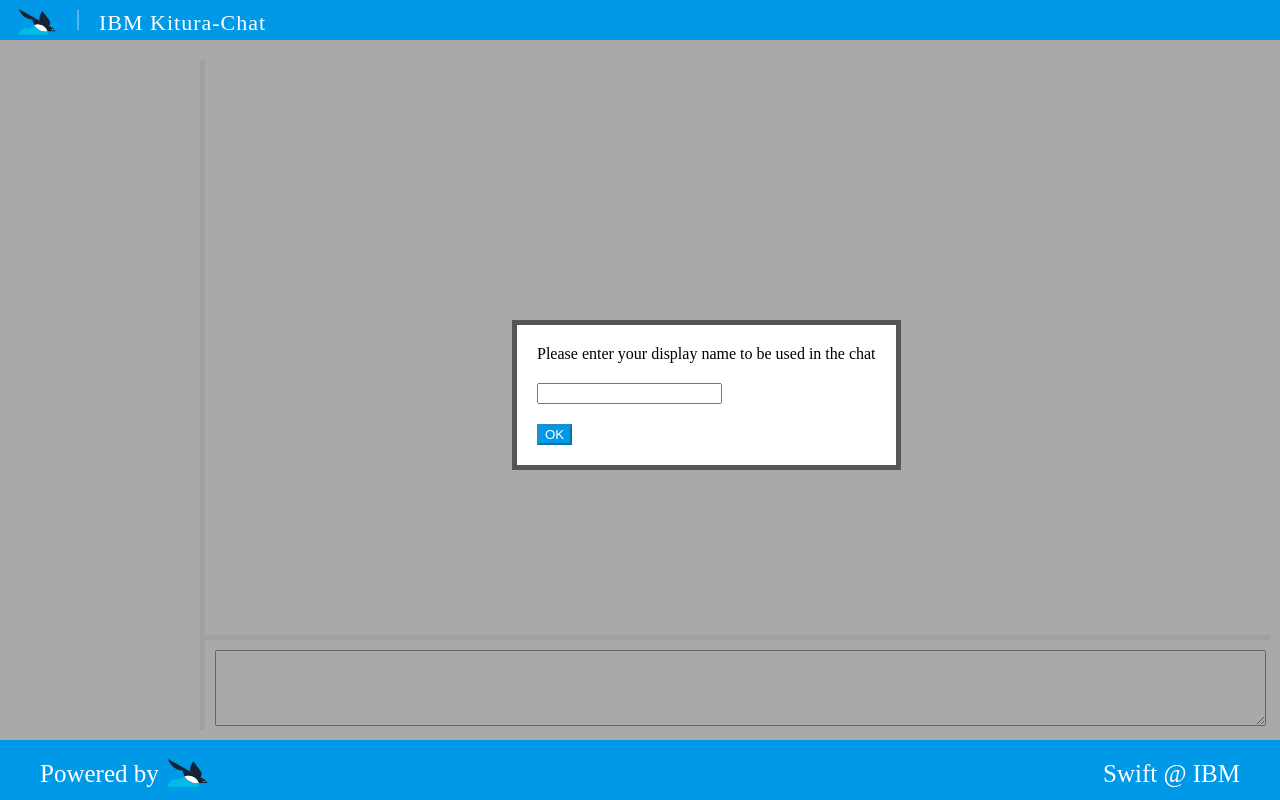
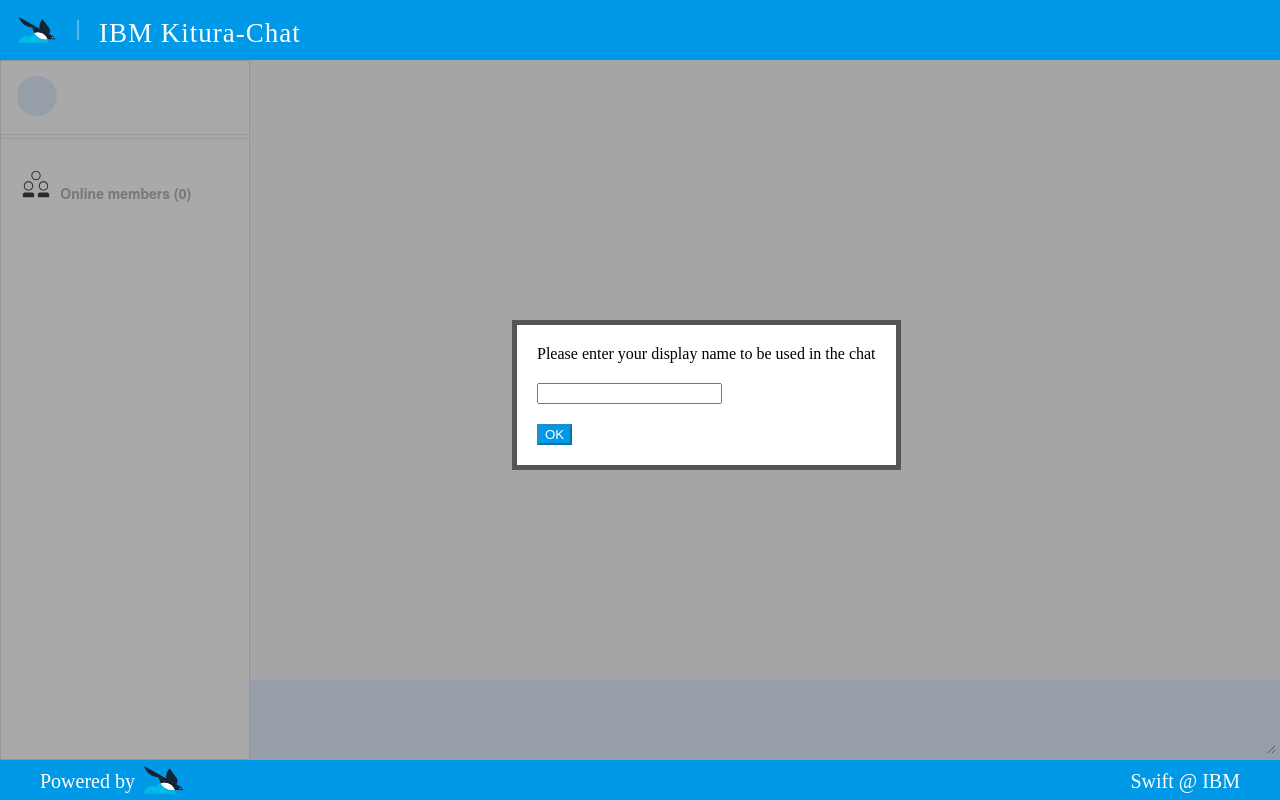
Before and after one commit to IBM-Swift-Sunset/Kitura-Chat-Server, a website: page public/index.html in a window 1280 px wide. Drawn offline with nearby package versions, Linux system fonts and the light colour scheme.

Commit message:
IBM-Swift/Kitura#33 Migrate to look and feel from designer. Removed splitters and updated participants area.

```diff
--- a/public/app.js
+++ b/public/app.js
@@ -21,17 +21,15 @@
 
         var titleBar = $('.titleBar');
         var participantsArea = $('.participantsArea');
-        var splitter = $('.splitter');
         var messagesArea = $('.messagesArea');
-        var inputAreaSplitter = $('.inputAreaSplitter');
+        var inputArea = $('.inputArea');
         var footerBar = $('.footerBar');
         var coverFrame = $('.coverFrame')
 
-        splitter.height(totalHeight - titleBar.height() - footerBar.height() - 30);
-        messagesArea.width(totalWidth - participantsArea.width() - splitter.width() - 60);
-        messagesArea.height(inputAreaSplitter.offset().top - messagesArea.offset().top - 30);
-        $('.inputArea').width(totalWidth - participantsArea.width() - splitter.width() - 60);
-        inputAreaSplitter.width(totalWidth-participantsArea.width()-splitter.width() - 40);
+        participantsArea.height(totalHeight - titleBar.height() - footerBar.height() - 2);
+        messagesArea.width(totalWidth - participantsArea.width() - 20);
+        messagesArea.height(inputArea.offset().top - messagesArea.offset().top - 20);
+        inputArea.width(totalWidth - participantsArea.width() - 20);
 
         coverFrame.height(totalHeight - titleBar.height() - footerBar.height());
         coverFrame.offset({top: titleBar.height(), left: 0});
--- a/public/appComponents.js
+++ b/public/appComponents.js
@@ -14,6 +14,18 @@
  limitations under the License.
 */
 (function() {
+
+var initials = function(name) {
+    var parts = name.split(' ');
+    var result;
+    if (parts.length > 1) {
+        result = parts[0].substring(0, 1) + parts[1].substring(0, 1);
+    }
+    else {
+        result = parts[0].substring(0, 2);
+    }
+    return result.toUpperCase()
+}
 
 var setupWebSocketClient = function($scope) {
     var wsProtocol = location.protocol == 'http:' ? 'ws' : 'wss'
@@ -36,7 +48,8 @@
         if (parts.length > 1) {
             switch(parts[0]) {
                 case 'C':
-                    $scope.participants.push({displayName: parts[1], typing: false});
+                    if (parts[1] != $scope.displayName) {
+                        $scope.participants.push({displayName: parts[1], initials: initials(parts[1]), typing: false});
                         $scope.participants.sort(function(a, b) {
                             if (a.displayName > b.displayName) {
                                 return 1
@@ -49,6 +62,7 @@
                             }
                         });
                         $scope.$apply();
+                    }
                     break;
 
                 case 'D':
@@ -80,6 +94,7 @@
                     break;
 
                 case 'S':
+                    if (parts[1] != $scope.displayName) {
                         for (var i=0  ;  i < $scope.participants.length  ;  i++) {
                             if (parts[1] == $scope.participants[i].displayName) {
                                 $scope.participants[i].typing = false;
@@ -87,14 +102,17 @@
                                 break;
                             }
                         }
+                    }
                     break;
 
                 case 'T':
+                    if (parts[1] != $scope.displayName) {
                         for (var i=0  ;  i < $scope.participants.length  ;  i++) {
                             if (parts[1] == $scope.participants[i].displayName) {
                                 $scope.participants[i].typing = true;
                                 $scope.$apply();
                                 break;
+                            }
                         }
                     }
                     break;
@@ -110,12 +128,15 @@
 
 app.controller("chat-controller", function($scope) {
     $scope.participants = [];
+    $scope.participantInitials = {};
     $scope.displayName = "";
+    $scope.initials = "";
     $scope.isTyping = 0;
 
     $scope.displayNameEntered = function() {
         $('.coverFrame').hide();
         $('.displayNameArea').hide();
+        $scope.initials = initials($scope.displayName)
 
         try {
             $scope.client = setupWebSocketClient($scope);
--- a/public/chat.css
+++ b/public/chat.css
@@ -48,7 +48,7 @@
 .footerBar {
     background: #0099e7;
     bottom: 0;
-    height: 60px;
+    height: 40px;
     left: 0;
     position: absolute;
     width: 100%;
@@ -59,7 +59,7 @@
     color: #ffffff;
     display: inline-block;
     font-family: HelveticaNeue-Light;
-    font-size: 25px;
+    font-size: 20px;
     font-weight: 300;
     text-decoration: none;
 }
@@ -67,36 +67,47 @@
 .footerSwift {
     float: right;
     text-align: right;
-    margin: 20px 40px 0 0;
+    margin: 10px 40px 0 0;
 }
 
 .footerText {
-    margin: 20px 5px 0 0;
+    margin: 10px 5px 0 40px;
+    vertical-align: top;
 }
 
 .inputArea {
-    height: 70px;
+    height: 60px;
     position: absolute;
-    left: 205px;
-    bottom: 60px;
-    padding: 10px 10px 20px;
+    left: 250px;
+    bottom: 40px;
+    padding: 10px;
 }
 
-.inputAreaSplitter {
-    height: 5px;
-    position: absolute;
-    left: 205px;
-    bottom: 160px;
-    background-color: #eee;
+.inputAreaField {
+    height: 100%;
+    width: 100%;
+    border: none;
 }
 
 .messagesArea {
     display: inline-block;
     vertical-align: top;
     position: absolute;
-    left: 205px;
-    top: 50px;
+    left: 250px;
+    top: 60px;
     padding: 10px;
+    background-color: #f7f7f8;
+    overflow-y: scroll;
+}
+
+.messageCircle, .messageLocalUserCircle {
+    width: 30px;
+    height: 30px;
+    border-radius: 15px;
+}
+
+.messageCircle {
+    border: solid 1px #bab9b9;
 }
 
 .messageDisplayName {
@@ -122,9 +133,12 @@
     float: right;
 }
 
+.localUserText {
+    background-color: #d8eaff;
+}
+
 .participant {
-    display: inline-block;
-    margin: 5px 5px 0 0;
+    margin: 15px 0 0 16px;
 }
 
 .participantsArea {
@@ -132,31 +146,67 @@
     vertical-align: top;
     position: absolute;
     left: 0px;
-    top: 50px;
-    padding: 10px 10px 10px 20px;
-    width: 170px;
-    height: 80%;
-    color: blue;
-    font-weight: bold;
+    top: 60px;
+    width: 248px;
+    color: #000000;
+    font-family: HelveticaNeue;
+    font-style: normal;
+    font-stretch: normal;
+    font-size: 12px;
+    font-weight: 500;
+    border: solid 1px #d8d8d8;
 }
 
-.splitter {
-    width: 5px;
-    position: absolute;
-    left: 200px;
-    top: 60px;
-    background-color: #eee;
+.participantCircle, .localUserCircle {
+    display: inline-block;
+    width: 40px;
+    height: 40px;
+    line-height: 40px;
+    border-radius: 20px;
+    font-size: 16px;
+    font-weight: 300;
+    text-align: center;
+}
+
+.participantCircle {
+    border: solid 1px #bab9b9;
+}
+
+.participantsCount {
+    display: inline-block;
+    font-size: 14px;
+    font-weight: bold;
+    color: #9b9b9b;
+    margin: 38px 0 0 6px;
+}
+
+.participantsSeparator {
+    width: 249px;
+    height: 3px;
+    border: solid 1px #e5e4e4;
+    margin-top: 15px;
+}
+
+.participantText {
+    display: inline-block;
+    margin-left: 15px;
+}
+
+.participantTyping {
+    vertical-align: middle;
+    float: right;
+    margin-top: 12px;
 }
 
 .titleBar {
     background: #0099e7;
-    height: 40px;
+    height: 60px;
     width: 100%;
 }
 
 .titleIcon {
     height: 26px;
-    margin: 9px 0 0 19px;
+    margin: 17px 0 0 19px;
     width: 37px;
 }
 
@@ -164,7 +214,7 @@
     border: 1px solid #52b8ee;
     display: inline-block;
     height: 18px;
-    margin: 10px 0 0 17px;
+    margin: 20px 0 0 17px;
     vertical-align: top;
     width: 0;
 }
@@ -173,9 +223,9 @@
     color: #ffffff;
     display: inline-block;
     font-family: HelveticaNeue-Light;
-    font-size: 22px;
+    font-size: 27px;
     font-weight: 300;
     letter-spacing: 1px;
-    margin: 10px 0 0 16px;
+    margin: 18px 0 0 16px;
     vertical-align: top;
 }
--- a/public/index.html
+++ b/public/index.html
@@ -45,7 +45,7 @@
             </div>
             <a href="http://www.kitura.io">
                 <img src="images/kitura-bird.svg" height="30px" width="40px"
-                    style="vertical-align: bottom;"/>
+                    style="margin-top: 5px;"/>
             </a>
             <a class="footerSwift" href="https://developer.ibm.com/swift/">Swift @ IBM</a>
         </div>
--- a/public/templates/chatUi.html
+++ b/public/templates/chatUi.html
@@ -1,20 +1,31 @@
 <div position="relative">
     <div class="participantsArea">
-        <div ng-repeat="participant in participants">
-            <div class="participant">{{participant.displayName}}</div>
-            <img src="images/kitura-bird.svg" height="15px" width="20px"
-                style="vertical-align: middle;" ng-show="participant.typing"/>
+        <div class="participant">
+            <div class="localUserCircle localUserText">{{initials}}</div>
+            <div class="participantText">{{displayName}}</div>
+        </div>
+        <div class="participantsSeparator"></div>
+        <img src="images/group.svg" height="30px" width="30px"
+             style="margin: 30px 0 0 20px"/>
+        <div class="participantsCount">
+            Online members ({{participants.length}})
+        </div>
+        <div style="overflow-y: scroll;">
+            <div ng-repeat="participant in participants">
+                <div class="participant">
+                    <div class="participantCircle">{{participant.initials}}</div>
+                    <div class="participantText">{{participant.displayName}}</div>
+                    <img src="images/kitura-bird.svg" height="15px" width="20px"
+                         class="participantTyping" ng-show="participant.typing"/>
+                </div>
+            </div>
         </div>
     </div>
 
-    <div class="splitter"></div>
-
     <div class="messagesArea"></div>
 
-    <div class="inputAreaSplitter"></div>
-
-    <div class="inputArea">
-        <textarea id="inputAreaField" style="height: 100%; width: 100%;"
+    <div class="inputArea localUserText">
+        <textarea id="inputAreaField" class="inputAreaField localUserText"
                   ng-keydown="inputAreaInput($event)"></textarea>
     </div>
 
```
Also changed, not shown: public/images/group.svg (added). Lines whose indentation alone changed are shown as unchanged.
